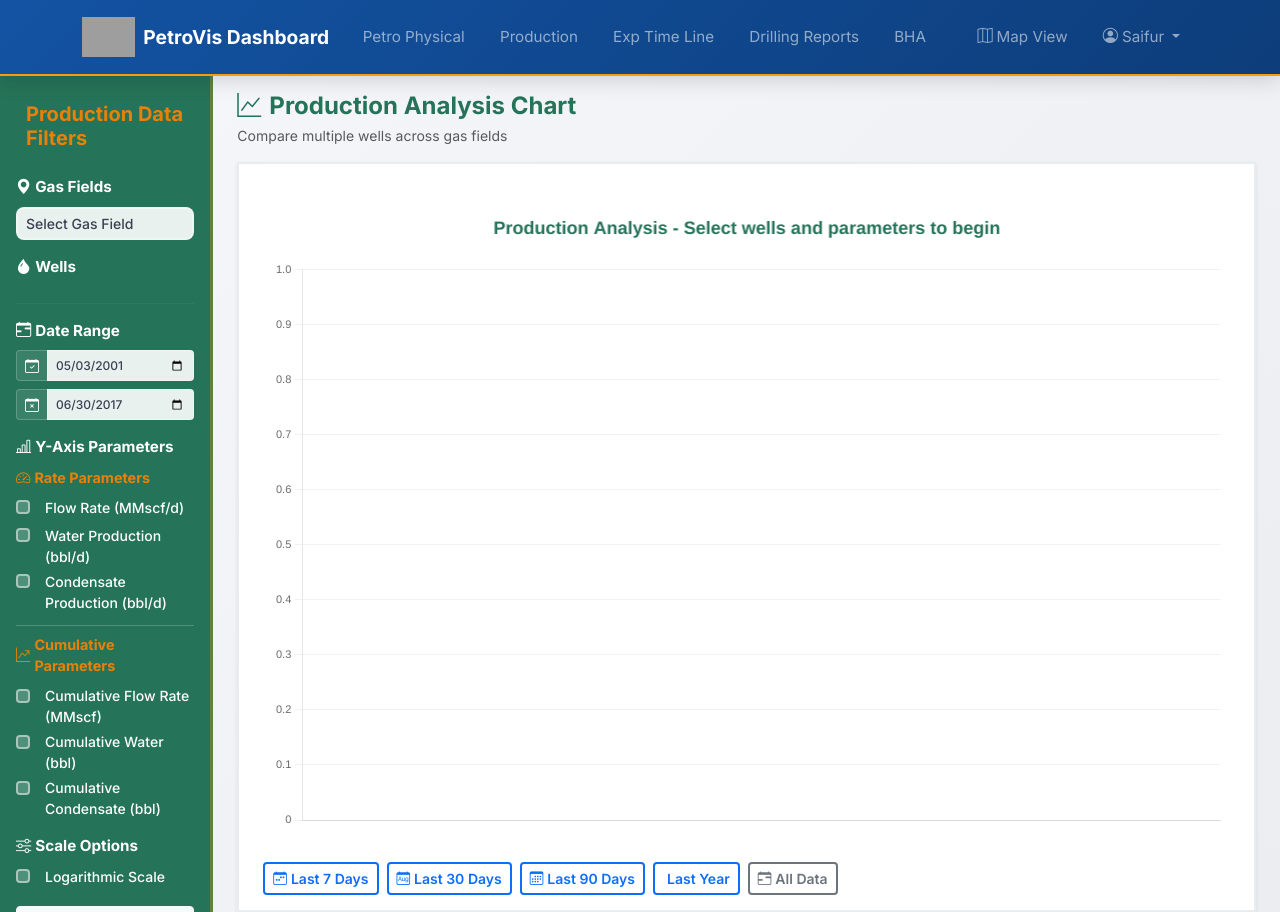
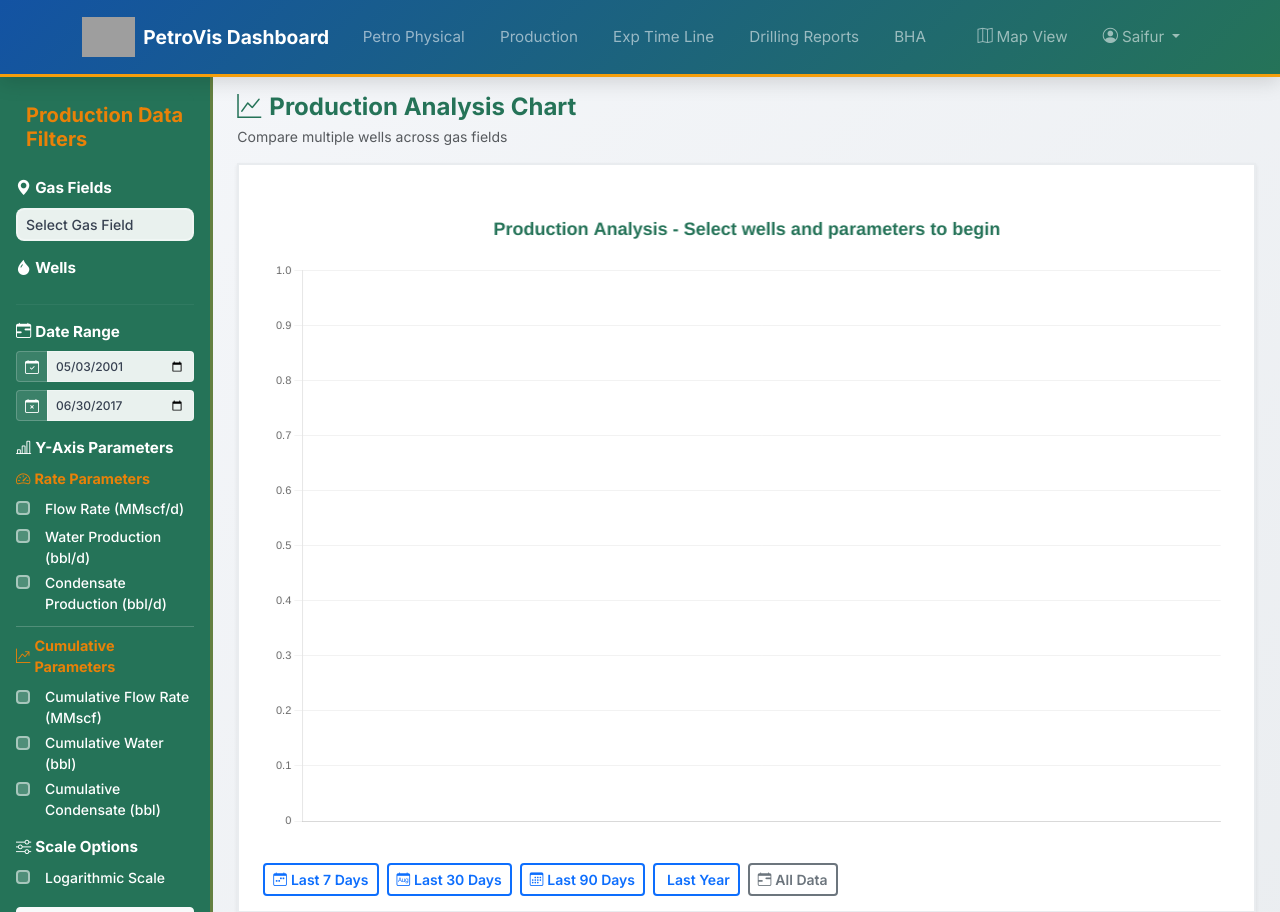
Before and after one commit to Saifur43/PetroViz, a Django app: page /production_graph/ in a window 1280 px wide. Shown: the top 912 px of the page. Run offline with Django 5.2, Linux system fonts and the light colour scheme; a user stored in the database is signed in; data comes from the database, SQL or seed files in the repository; some libraries are stand-ins or nearby versions; grey boxes are pictures that could not be loaded.

Commit message:
updated viz

```diff
--- a/plotter/templates/base.html
+++ b/plotter/templates/base.html
@@ -41,11 +41,11 @@
         }
 
         .navbar {
-            background: linear-gradient(135deg, var(--primary-blue) 0%, #0d3d7a 100%) !important;
+            background: linear-gradient(135deg, var(--primary-blue) 0%, var(--tertiary-green) 100%) !important;
             padding: 0.75rem 1rem;
             min-height: 65px;
             box-shadow: 0 4px 20px rgba(0,0,0,0.15);
-            border-bottom: 2px solid var(--secondary-amber);
+            border-bottom: 3px solid var(--secondary-amber);
             position: sticky;
             top: 0;
             z-index: 1000;
```
